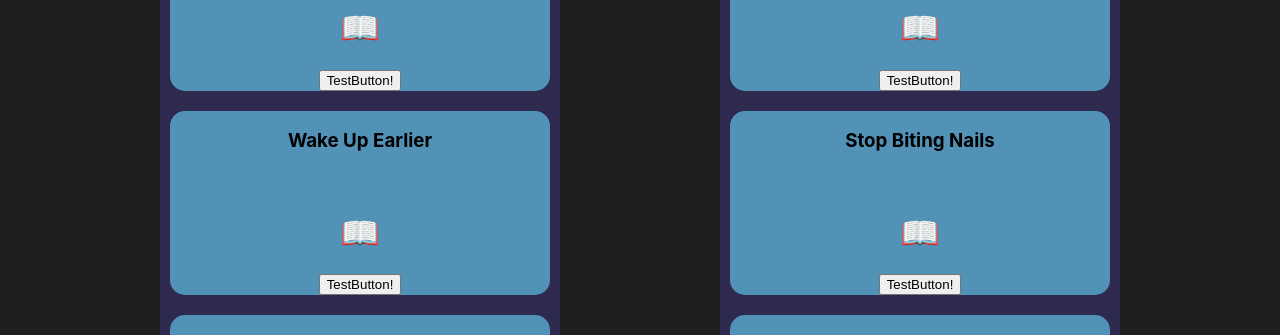
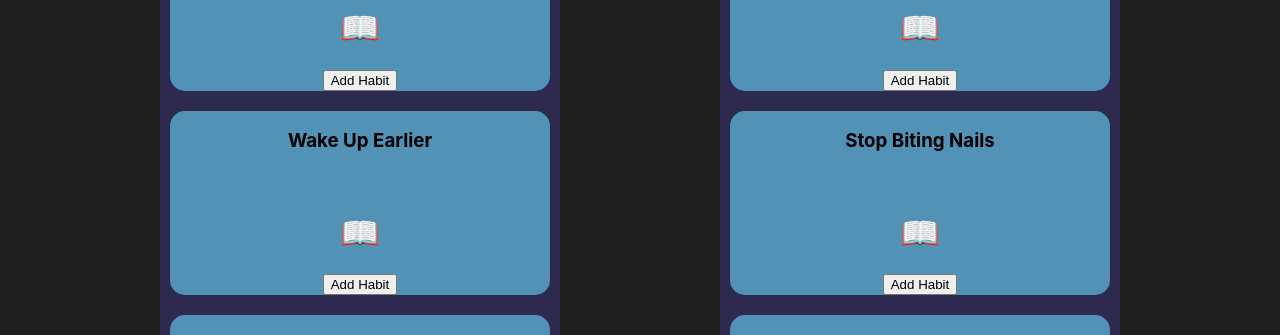
Before and after one commit to Andygurl5566/Be-better, a React (Create React App) app: page /main-page in a window 1280 px wide. Shown: the part 352-687 px from the top of the page. Built offline with nearby package versions, Linux system fonts and the light colour scheme; data requests are answered from the project's data file.

Commit message:
changed button to add habit

```diff
--- a/src/Components/Habbit.js
+++ b/src/Components/Habbit.js
@@ -11,7 +11,7 @@ function Habbit (habit) {
             <h3>{habit.habit.name}</h3>
             <img />
             <h1>📖</h1>
-            <button onClick = {test}>TestButton!</button>
+            <button onClick = {test}> Add Habit </button>
             {console.log(habit)}
         </div>
     )
```
